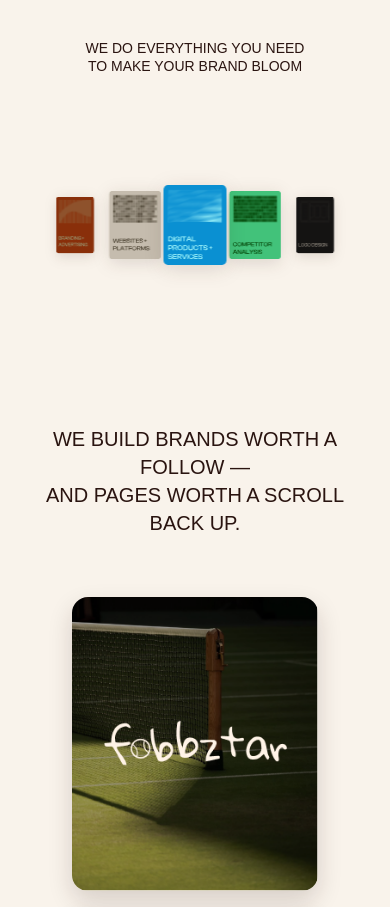
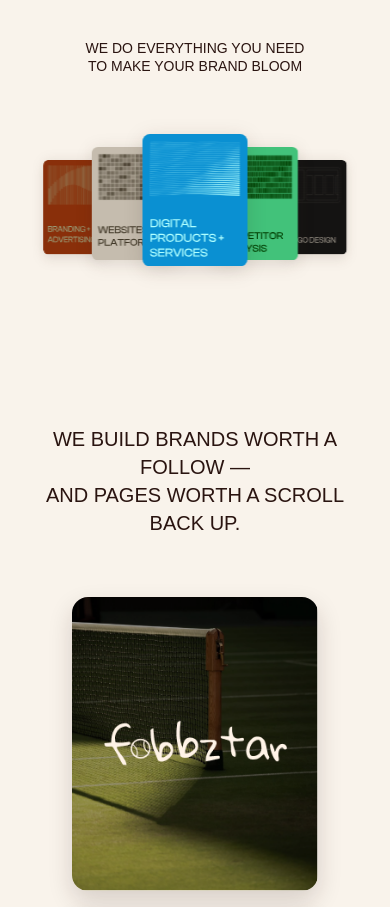
Before and after one commit to annaskhan-dev/RCHYstudio, a React (Vite) app: page / in a window 390 px wide. Shown: the part 860-1767 px from the top of the page. Built offline with nearby package versions, Linux system fonts and the light colour scheme.

Commit message:
Fix hero section alignment and class naming

```diff
--- a/src/components/cards.module.css
+++ b/src/components/cards.module.css
@@ -1,12 +1,11 @@
+
 /* =========================================================
-   GLOBAL RESET
+   BASE STYLES (Desktop)
    ========================================================= */
 * {
   margin: 0;
   padding: 0;
   box-sizing: border-box;
-  -webkit-tap-highlight-color: transparent;
-  outline: none;
 }
 
 .cardsSection {
@@ -17,7 +16,7 @@
   flex-direction: column;
   align-items: center;
   justify-content: flex-start;
-  padding-top: 110px;
+  padding-top:110px;
   overflow: hidden;
   user-select: none;
   position: relative;
@@ -35,7 +34,6 @@
   margin-bottom: -10px;
 }
 
-/* --- Carousel Wrapper --- */
 .carouselWrapper {
   position: relative;
   display: flex;
@@ -73,7 +71,6 @@
   pointer-events: none;
 }
 
-/* --- CARD WRAPPER --- */
 .cardWrapper {
   position: absolute;
   width: 160px;
@@ -92,7 +89,10 @@
     scale(calc(1 - var(--abs-offset) * 0.12));
 
   filter: brightness(calc(1 - var(--abs-offset) * 0.2)) drop-shadow(0 6px 14px rgba(42, 20, 16, 0.14));
-  transition: transform 0.4s cubic-bezier(0.2, 0.8, 0.2, 1), filter 0.4s ease;
+
+  transition:
+    transform 0.4s cubic-bezier(0.2, 0.8, 0.2, 1),
+    filter 0.4s ease;
 }
 
 .cardInner {
@@ -121,24 +121,12 @@
   transform: rotateY(180deg);
 }
 
-/* --- IMAGE STYLING --- */
-.imageContainer {
+.cardImg {
   width: 100%;
-  height: 100%;
-  padding: 30px; /* THIS REPLACES THE 120% HACK */
-  display: flex;
-  align-items: center;
-  justify-content: center;
-  background: transparent;
-}
-
-.cardImg {
-  width: 100%; /* Perfectly fits inside the padded container */
   height: 100%;
   object-fit: contain;
 }
 
-/* --- INTERACTION LAYOUT --- */
 .interactionOverlay {
   position: absolute;
   width: 100%;
@@ -183,6 +171,7 @@
   .cardWrapper {
     width: 150px;
     height: 320px;
+
     transform:
       translateX(calc(var(--offset) * 60px + var(--drag-offset)))
       translateZ(calc(var(--abs-offset) * -40px))
@@ -198,17 +187,18 @@
     height: 260px;
   }
 
+  /* Shrinking the Hit Zone to fit the smaller cards more precisely */
   .hitZone {
-    height: 120px;
+    height: 120px; /* Reduced to make the click area more precise */
     transform: translateX(calc(var(--offset) * 60px));
   }
 
   .activeHitZone {
     width: 120px;
-    height: 180px;
+    height: 180px; /* Kept taller to ensure easy clicking on the active card */
   }
 
-  .h2 {
+  .h2{
     font-size: 14px;
   }
 }
```
